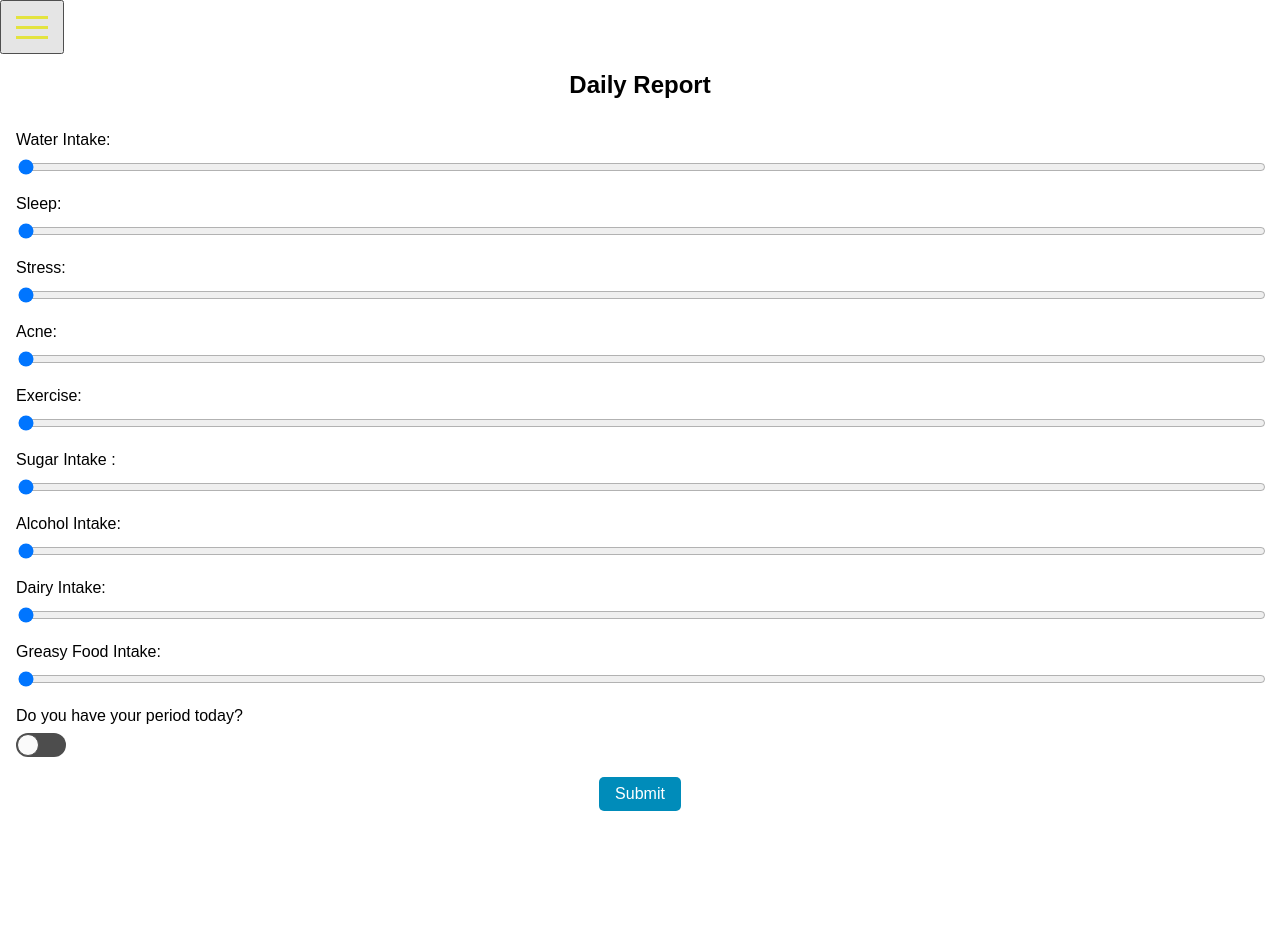
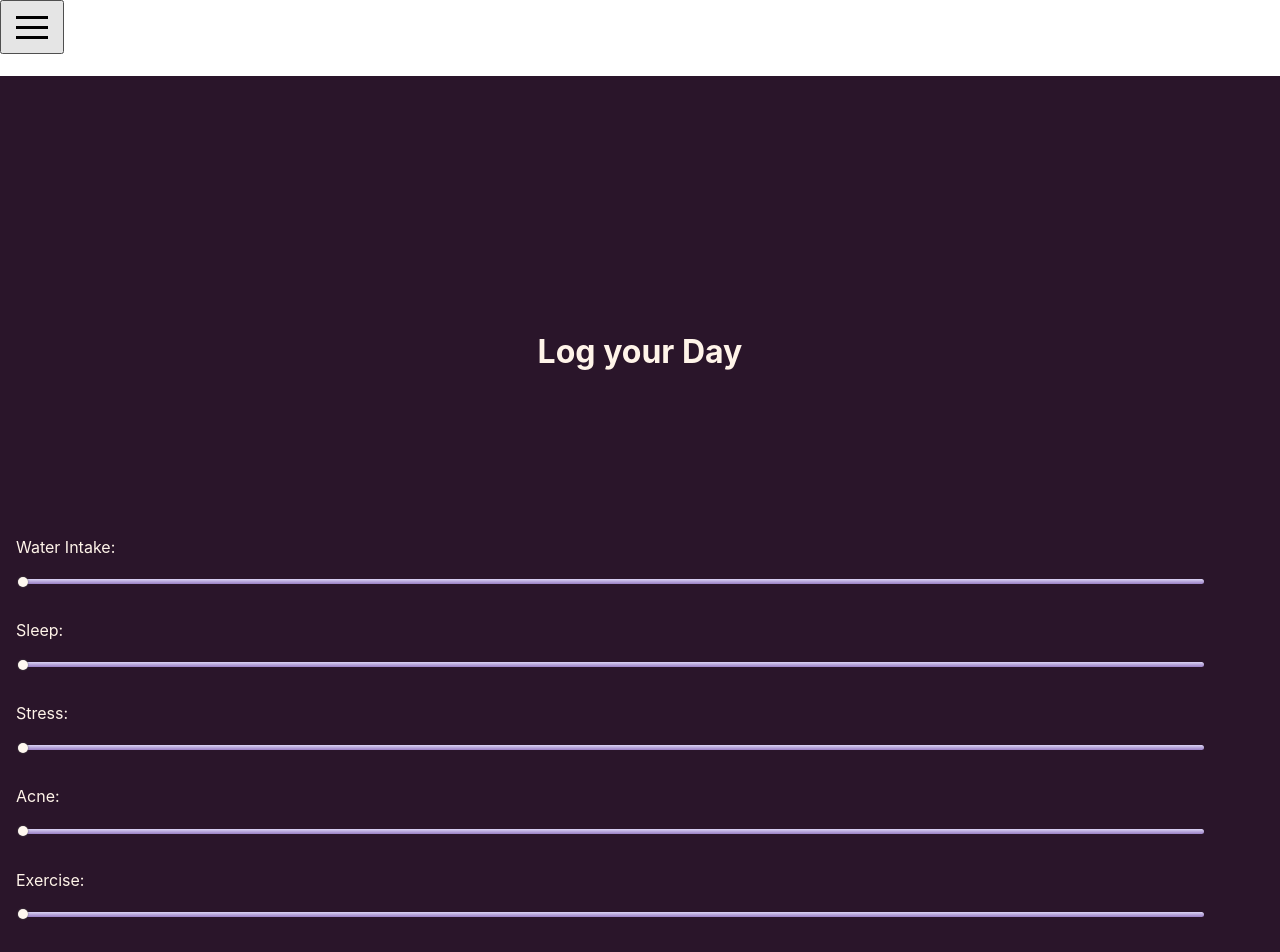
Before and after one commit to JosefinRobertsson/skin-sync-frontend, a React (Create React App) app: page /DailyReport in a window 1280 px wide. Shown: the top 952 px of the page. Before the commit the page ends 827 px from the top, so only its background shows below. Built offline with nearby package versions, Linux system fonts and the light colour scheme.

Commit message:
dailyreport styling

```diff
--- a/src/components/DailyReport.css
+++ b/src/components/DailyReport.css
@@ -1,20 +1,27 @@
 
 
-body {
-    font-family: Arial, sans-serif;
+
+.dailyreportbody h1 {
+   padding-top: 20%;
+   padding-bottom: 10%;
+    font-size: 32px;
+    letter-spacing: 0.5%;
+    text-align: center;
+    color: #FFF4E9;
 }
 
-h1 {
-    font-size: 1.5em;
-    text-align: center;
+.dailyreportbody {
+    background-color: #2A152A;
 }
+
 
 form {
     display: flex;
     flex-direction: column;
     align-items: center;
-    gap: 1em;
+    gap: 2em;
     padding: 1em;
+    color:#FFF4E9 ;
 }
 
 form div {
@@ -23,12 +30,15 @@ form div {
 
 label {
     display: block;
-    margin-bottom: .5em;
-    font-size: 1em;
+    margin-bottom: .7em;
+    font-size: 16px;
+    color:#FFF4E9 ;
+
 }
 
 input[type="range"] {
-    width: 100%;
+    width: 95%;
+
 }
 
 input[type="checkbox"] {
@@ -42,33 +52,33 @@ select {
 
 .RegisterButton {
 
-    padding: .5em 1em;
-    font-size: 1em;
-    color: #ffffff;
-    background-color: #008CBA;
+    font-size: 16px;
+    padding: 10px;
+    margin-top: 15%;
+    margin-bottom: 15%;
+    background-color: #DB5A4F;
+    color: white;
     border: none;
-    border-radius: 5px;
+    border-radius: 43px;
     cursor: pointer;
+    text-align: center;
+    width: 50%;
+}
+input[type='range'] {
+	-webkit-appearance: none;
+	height: 5px;
+	background: grey;
+	border-radius: 4px;
+	background-image: linear-gradient(#dbd4f4, #997FC5);
+	background-repeat: no-repeat;
 }
 
-.mood-button {
-    border: none;
-    background: none;
-    cursor: pointer;
-    padding: 10px;
-  }
-
-  .mood-button.selected {
-    border: 2px solid #00ff48;
-  }
-
-  .diet-button{
-    border: none;
-    background: none;
-    cursor: pointer;
-    padding: 10px;
-  }
-
-  .diet-button.selected {
-    border: 2px solid #00ff48;
-  }
+input[type='range']::-webkit-slider-thumb {
+	-webkit-appearance: none;
+	height: 10px;
+	width: 10px;
+	border-radius: 50%;
+	background: #FFF8F0;
+	cursor: pointer;
+	box-shadow: 0 0 2px 0 #555;
+}
--- a/src/components/DailyReport.js
+++ b/src/components/DailyReport.js
@@ -5,7 +5,7 @@
 
 import React, { useState } from 'react';
 import './DailyReport.css';
-import Toggle from 'react-toggle';
+// import Toggle from 'react-toggle';
 import 'react-toggle/style.css';
 import { RegisterButton } from '../styles/StyledButtons';
 
@@ -79,8 +79,8 @@ const DailyReport = () => {
   };
 
   return (
-    <div>
-      <h1>Daily Report</h1>
+    <div className="dailyreportbody">
+      <h1>Log your Day</h1>
       <form onSubmit={handleSubmit}>
         <div>
           <label htmlFor="waterRange">Water Intake:</label>
@@ -201,15 +201,7 @@ const DailyReport = () => {
           <span>{getLabel(greasyFood, 'greasyFoodRange')}</span>
         </div>
 
-        <div>
-          <label htmlFor="period">Do you have your period today?</label>
-          <Toggle
-            id="period"
-            checked={period}
-            onChange={(e) => setPeriod(e.target.checked)} />
-        </div>
-
-        <RegisterButton className="RegisterButton" type="submit">Submit</RegisterButton>
+        <RegisterButton className="RegisterButton" type="submit">SUBMIT</RegisterButton>
       </form>
     </div>
   );
@@ -220,6 +212,14 @@ export default DailyReport;
 // STRECH GOALS
 
 { /*
+
+  <div>
+          <label htmlFor="period">Do you have your period today?</label>
+          <Toggle
+            id="period"
+            checked={period}
+            onChange={(e) => setPeriod(e.target.checked)} />
+        </div>
 <div>
 <label htmlFor="mood">How was your mood today?</label>
 <div>
--- a/src/components/Header.js
+++ b/src/components/Header.js
@@ -32,9 +32,10 @@ const Header = () => {
       {/* prevent the hamburger menu to show in the loginpage */}
       {(location.pathname !== '/login' && location.pathname !== '/LandingLogo') && (
         <button type="button" className="menu-icon" onClick={toggleMenu}>
-          <Hamburger toggled={isOpen} toggle={setIsOpen} label="Show menu" color="#e3e33f" />
+          <Hamburger toggled={isOpen} toggle={setIsOpen} label="Show menu" />
         </button>
       )}
+
       <ul
         className="menu-items"
         style={{ display: isOpen ? 'block' : 'none' }}>
--- a/src/components/Login.css
+++ b/src/components/Login.css
@@ -38,13 +38,15 @@
     width: 50%;
   }
 
-  .my-toggle .react-toggle-track {
-    background-color: #333;
+  .login-page .my-toggle .react-toggle-track {
+    background-color: #FCD2B3; /* Default color for the track */
   }
 
-  .my-toggle .react-toggle-thumb {
-    background-color: #fff;
+  .login-page .my-toggle .react-toggle-thumb {
+    background-color: #DB5A4F !important;
   }
+
+
 
 
  .login-page {
--- a/src/components/Login.js
+++ b/src/components/Login.js
@@ -37,7 +37,6 @@ const Auth = () => {
     <div className="login-page">
       <div className="login-container">
         <Toggle
-          defaultChecked={false}
           icons={false}
           className="my-toggle"
           checked={isLogin}
--- a/src/components/StatisticsPage.js
+++ b/src/components/StatisticsPage.js
@@ -16,6 +16,25 @@ Date.prototype.getWeek = function () {
   const weekNumber = Math.ceil((((date - yearStart) / 86400000) + 1) / 7);
 
   return weekNumber;
+};
+
+const formatYAxis = (tickItem) => {
+  if (tickItem === 0) {
+    return '0';
+  }
+  if (tickItem > 0 && tickItem <= 25) {
+    return '25%';
+  }
+  if (tickItem > 20 && tickItem <= 50) {
+    return '50%';
+  }
+  if (tickItem > 40 && tickItem <= 75) {
+    return '75%';
+  }
+  if (tickItem > 60) {
+    return '100%';
+  }
+  return '';
 };
 
 const FilterData = (weekNumber, data) => {
@@ -171,10 +190,10 @@ const StatisticsPage = () => {
               }}>
               <CartesianGrid strokeDasharray="3 3" />
               <XAxis dataKey="name" />
-              <YAxis />
+              <YAxis tickFormatter={formatYAxis} />
               <Tooltip />
               <Legend />
-              <Bar dataKey="value" fill="#8884d8" />
+              <Bar dataKey="value" fill="#A996D5" />
             </BarChart>
           </ResponsiveContainer>
 
@@ -192,10 +211,10 @@ const StatisticsPage = () => {
               }}>
               <CartesianGrid strokeDasharray="3 3" />
               <XAxis dataKey="name" />
-              <YAxis />
+              <YAxis tickFormatter={formatYAxis} />
               <Tooltip />
               <Legend />
-              <Bar dataKey="value" fill="#8884d8" />
+              <Bar dataKey="value" fill="#997FC5" />
             </BarChart>
           </ResponsiveContainer>
         </>
```
Also changed, not shown: src/components/Header.css (+20 -0 lines).
